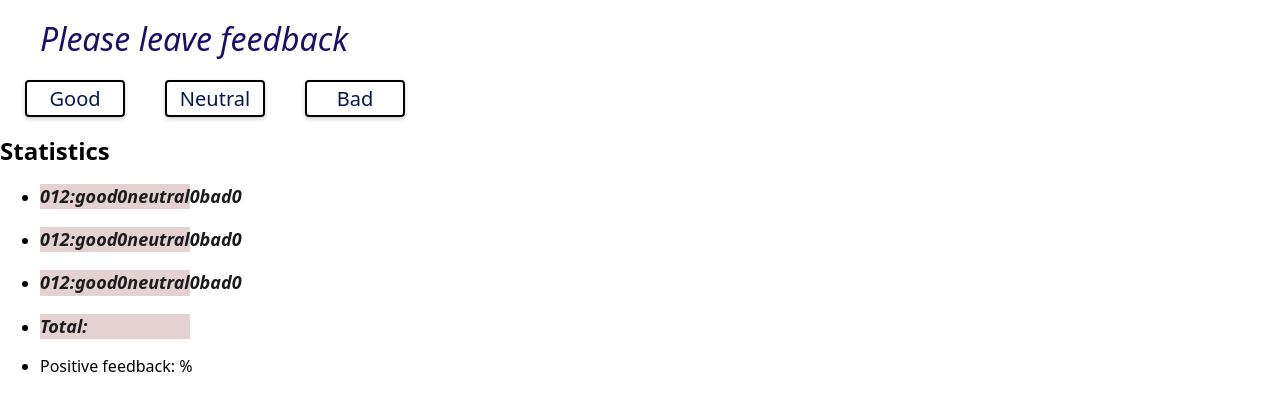
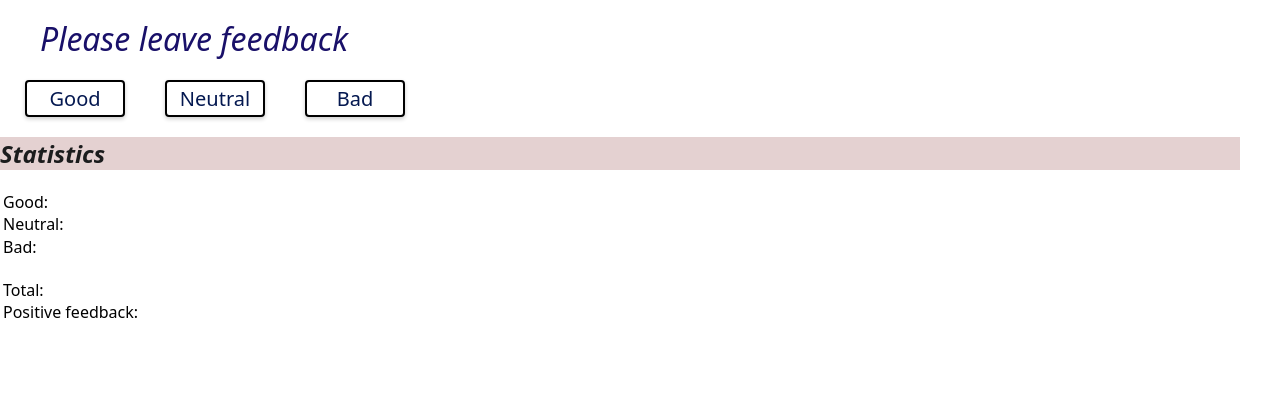
Before and after one commit to Vitamin-JS/goit-react-hw-02-feedback, a React (Create React App) app: page / in a window 1280 px wide. Shown: the top 410 px of the page. Built offline with nearby package versions, Linux system fonts and the light colour scheme.

Commit message:
Add Statistics component via table

```diff
--- a/src/components/Statistics/Statistics.js
+++ b/src/components/Statistics/Statistics.js
@@ -2,57 +2,45 @@ import React from 'react';
 import PropTypes from 'prop-types';
 import s from './Statistics.module.css';
 
-//   Исправить рендер отзывов  Имя: значение, посмотреть в других репозиториях !!!!!!!!!!!!!!!!!!!!!!!!!!!!!!!!!!
-
-function Statistics({
-  feedbackList,
-  total,
-  positiveFeedbackPercent,
-  getItemNameBtn,
-}) {
-  const feedbackArray = Object.entries(feedbackList);
-  console.log(feedbackArray);
-
-  const feedbackNames = Object.keys(feedbackArray);
-  console.log(feedbackNames);
-
-  const feedbackValues = Object.values(feedbackArray);
-  console.log(feedbackValues);
-
+function Statistics({ good, neutral, bad, total, positiveFeedbackPercent }) {
   return (
     <>
-      <h2>Statistics</h2>
-      <ul>
-        {feedbackArray.map(item => (
-          <li key={item}>
-            <p className={s.feedbackStyles}>
-              {feedbackNames}
-              {':'}
-              {feedbackValues}
-            </p>
-          </li>
-        ))}
-
-        <li>
-          <p className={s.feedbackStyles}>Total: {total}</p>
-        </li>
-
-        <li>
-          <p className={s.feebbackStyles}>
-            Positive feedback: {positiveFeedbackPercent}%
-          </p>
-        </li>
-      </ul>
+      <h2 className={s.feedbackStyles}>Statistics</h2>
+      <table className={s.resultsList}>
+        <tbody>
+          <tr>
+            <td>Good: </td>
+            <td className={s.valueStyle}>{good}</td>
+          </tr>
+          <tr>
+            <td>Neutral: </td>
+            <td className={s.valueStyle}>{neutral}</td>
+          </tr>
+          <tr>
+            <td>Bad: </td>
+            <td className={s.valueStyle}>{bad}</td>
+          </tr>
+          <br></br>
+          <tr>
+            <td>Total: </td>
+            <td className={s.valueStyle}>{total}</td>
+          </tr>
+          <tr>
+            <td>Positive feedback: </td>
+            <td className={s.valueStyle}>{positiveFeedbackPercent}</td>
+          </tr>
+        </tbody>
+      </table>
     </>
   );
 }
 
 Statistics.propTypes = {
-  feedbackList: PropTypes.object,
-  total: PropTypes.func,
-  positiveFeedbackPercent: PropTypes.func,
-  getItemNameForStat: PropTypes.func,
-  getItemNameBtn: PropTypes.string,
+  good: PropTypes.number.isRequired,
+  neutral: PropTypes.number.isRequired,
+  bad: PropTypes.number.isRequired,
+  total: PropTypes.number,
+  positiveFeedbackPercent: PropTypes.number,
 };
 
 export default Statistics;
--- a/src/components/Statistics/Statistics.module.css
+++ b/src/components/Statistics/Statistics.module.css
@@ -1,11 +1,17 @@
 .feedbackStyles {
   list-style: none;
-  font-size: 18px;
-  width: 150px;
+  font-size: 24px;
   line-height: 1.4;
-  margin-right: 20px;
+  margin-right: 40px;
   background-color: rgb(228, 209, 209);
   color: rgb(27, 28, 29);
   font-weight: 600;
   font-style: italic;
 }
+
+.valueStyle {
+  padding-left: 20px;
+  font-weight: 500;
+  font-size: 18px;
+  color: rgb(43, 47, 51);
+}
```
